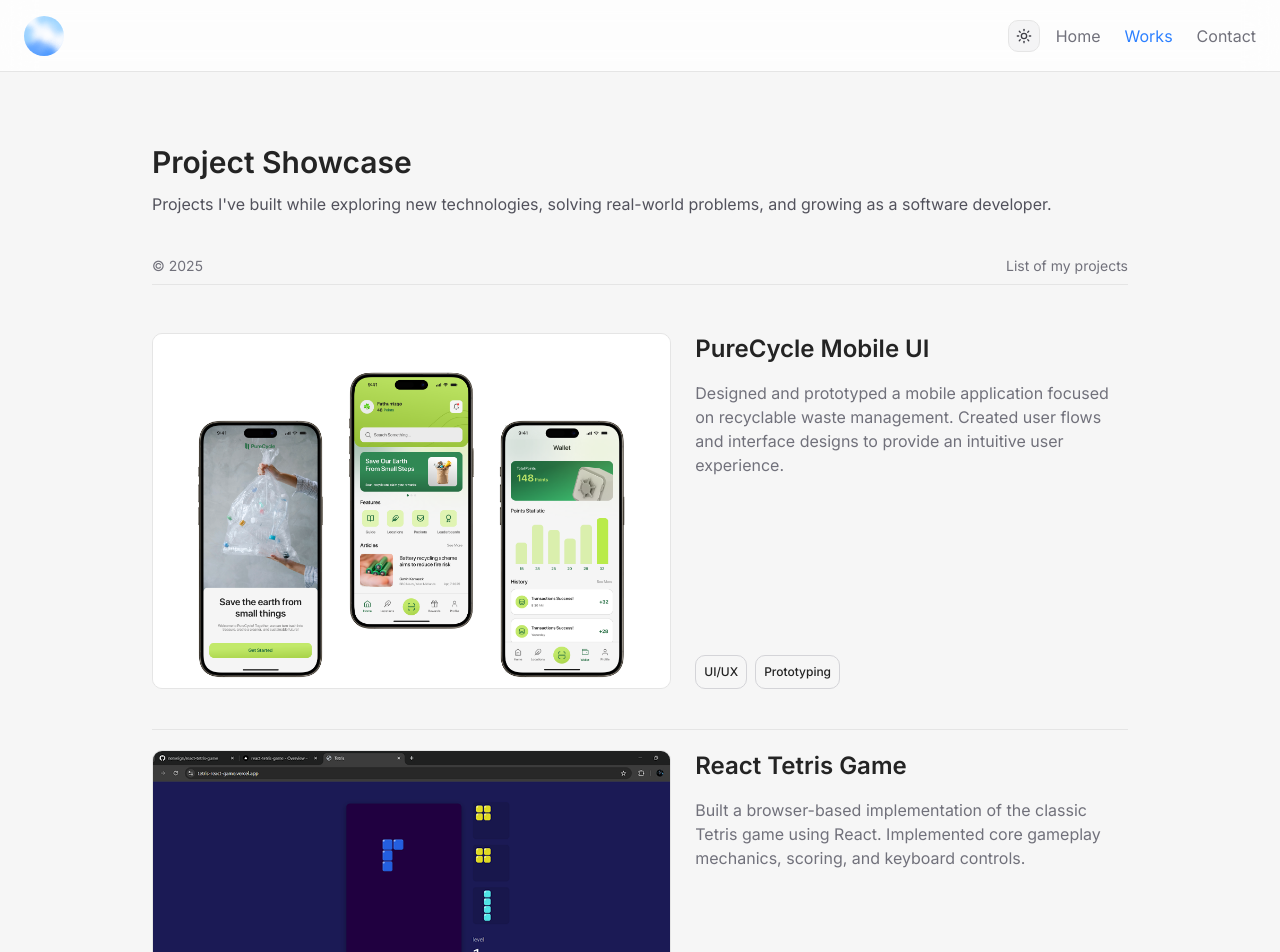
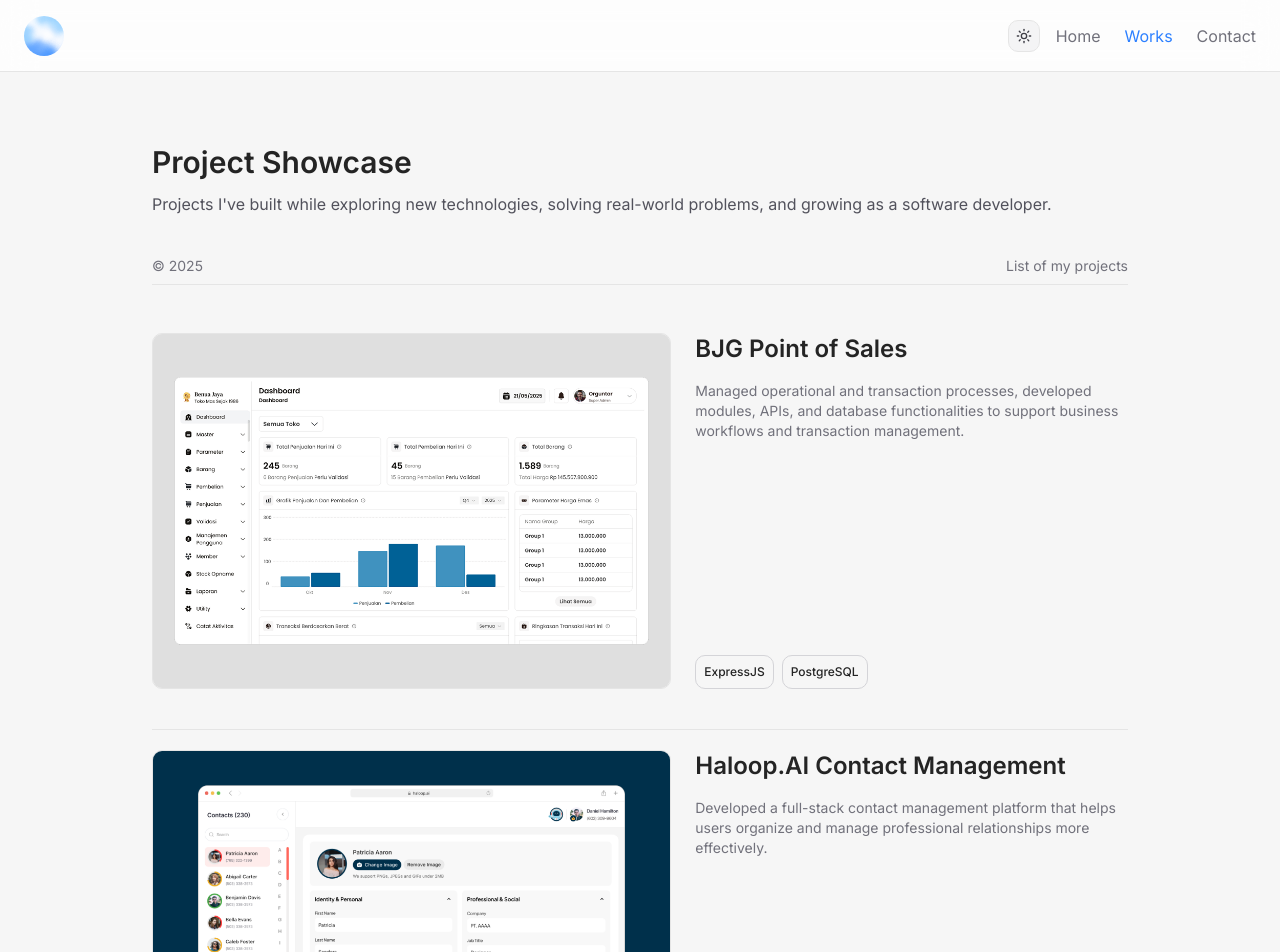
Before and after one commit to nerveign/portofolio, a React (Vite) app: page /works in a window 1280 px wide. Shown: the top 952 px of the page. Built offline with nearby package versions, Linux system fonts and the light colour scheme.

Commit message:
Feat: update portofolio

```diff
--- a/src/components/ui/project-card.tsx
+++ b/src/components/ui/project-card.tsx
@@ -17,7 +17,7 @@ export const ProjectCard = ({ imageURL, title, description, label }: ProjectProp
         <div className="flex flex-col lg:w-[500px] justify-between">
           <div>
             <h3 className="text-xl lg:text-2xl font-semibold">{title}</h3>
-            <p className="text-zinc-500 mt-3 text-sm md:text-base lg:mt-4 dark:text-[#A5A3A3]">{description}</p>
+            <p className="text-zinc-500 mt-3 text-sm lg:mt-4 dark:text-[#A5A3A3]">{description}</p>
           </div>
           <div className="flex gap-2 mt-4 lg:mt-0 ">
             {label.map((item, index) => (
--- a/src/data/projectsData.ts
+++ b/src/data/projectsData.ts
@@ -9,16 +9,28 @@ const url: string = '/works';
 
 export const data: Project[] = [
   {
+    imageURL: `${url}/Portofolio-BJG.png`,
+    title: 'BJG Point of Sales',
+    description: 'Managed operational and transaction processes, developed modules, APIs, and database functionalities to support business workflows and transaction management.',
+    label: ['ExpressJS', 'PostgreSQL'],
+  },
+  {
+    imageURL: `${url}/Portofolio-Haloop.png`,
+    title: 'Haloop.AI Contact Management',
+    description: 'Developed a full-stack contact management platform that helps users organize and manage professional relationships more effectively.',
+    label: ['NextJS', 'ExpressJS', 'PostgreSQL'],
+  },
+  {
     imageURL: `${url}/portofolio-1.png`,
     title: 'PureCycle Mobile UI',
     description: 'Designed and prototyped a mobile application focused on recyclable waste management. Created user flows and interface designs to provide an intuitive user experience.',
     label: ['UI/UX', 'Prototyping'],
   },
   {
-    imageURL: `${url}/portofolio-3.png`,
-    title: 'React Tetris Game',
-    description: 'Built a browser-based implementation of the classic Tetris game using React. Implemented core gameplay mechanics, scoring, and keyboard controls.',
-    label: ['Front End', 'ReactJS'],
+    imageURL: `${url}/portofolio-5.png`,
+    title: 'Friskay Cat Landing Page',
+    description: 'Converted a design mockup into a responsive landing page using React and TypeScript. Focused on pixel-accurate implementation and responsive user interfaces.',
+    label: ['Front End', 'ReactJS', 'Typescript'],
   },
   {
     imageURL: `${url}/portofolio-4.png`,
@@ -27,9 +39,9 @@ export const data: Project[] = [
     label: ['Full Stack', 'ReactJS', 'ExpressJS'],
   },
   {
-    imageURL: `${url}/portofolio-5.png`,
-    title: 'Friskay Cat Landing Page',
-    description: 'Converted a design mockup into a responsive landing page using React and TypeScript. Focused on pixel-accurate implementation and responsive user interfaces.',
-    label: ['Front End', 'ReactJS', 'Typescript'],
+    imageURL: `${url}/portofolio-3.png`,
+    title: 'React Tetris Game',
+    description: 'Built a browser-based implementation of the classic Tetris game using React. Implemented core gameplay mechanics, scoring, and keyboard controls.',
+    label: ['Front End', 'ReactJS'],
   },
 ];
```
Also changed, not shown: public/works/Portofolio-BJG.png (added), public/works/Portofolio-Haloop.png (added).
